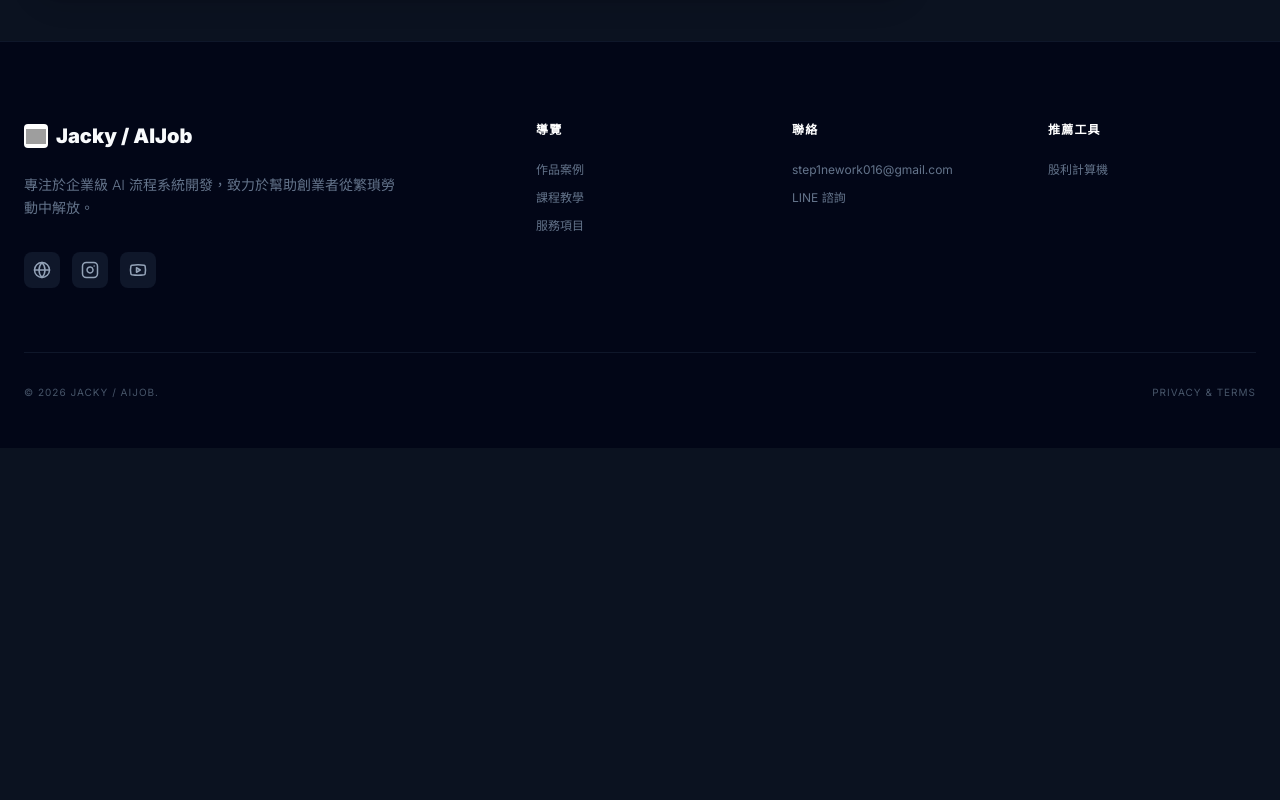
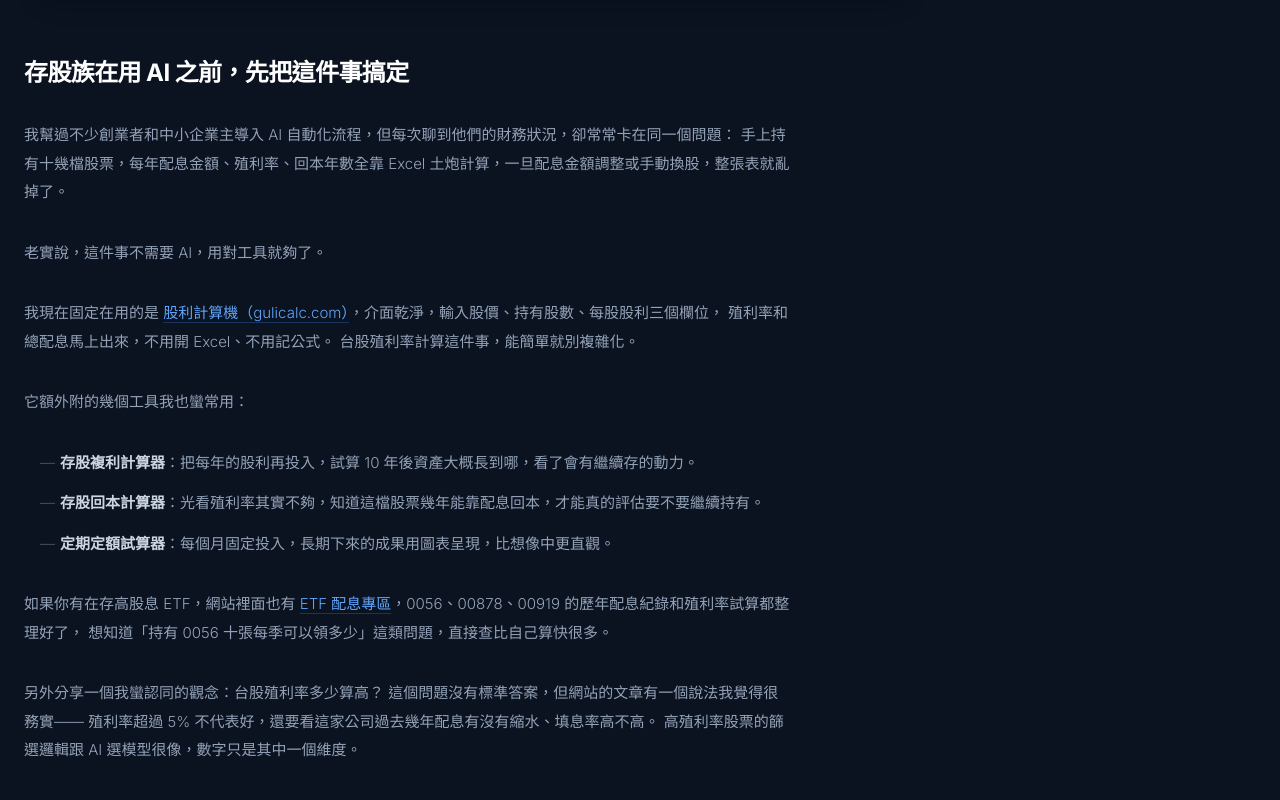
Before and after one commit to jacky6658/JackyAI, a React (Vite) app: page /#/works in a window 1280 px wide. Shown: the part 2600-3400 px from the top of the page. Before the commit the page ends 3048 px from the top, so only its background shows below. Built offline with nearby package versions, Linux system fonts and the light colour scheme; grey boxes are pictures that could not be loaded.

Commit message:
feat: 在推薦工具區塊加入長尾關鍵字文章，含多個股利計算機反向連結
Co-Authored-By: Claude Sonnet 4.6 <noreply@anthropic.com>

```diff
--- a/pages/Works.tsx
+++ b/pages/Works.tsx
@@ -350,6 +350,78 @@ export const Works: React.FC = () => {
             </div>
           </div>
         </a>
+
+        {/* 文章內容 */}
+        <div className="mt-16 max-w-3xl space-y-8 text-slate-400 text-sm md:text-[15px] leading-[1.9] font-light">
+          <h3 className="text-white text-xl md:text-2xl font-bold tracking-tight mt-0">
+            存股族在用 AI 之前，先把這件事搞定
+          </h3>
+
+          <p>
+            我幫過不少創業者和中小企業主導入 AI 自動化流程，但每次聊到他們的財務狀況，卻常常卡在同一個問題：
+            手上持有十幾檔股票，每年配息金額、殖利率、回本年數全靠 Excel 土炮計算，一旦配息金額調整或手動換股，整張表就亂掉了。
+          </p>
+
+          <p>
+            老實說，這件事不需要 AI，用對工具就夠了。
+          </p>
+
+          <p>
+            我現在固定在用的是{' '}
+            <a
+              href="https://gulicalc.com/"
+              target="_blank"
+              rel="noreferrer"
+              className="text-blue-400 hover:text-blue-300 underline underline-offset-4 decoration-blue-500/30 hover:decoration-blue-400 transition-colors"
+            >
+              股利計算機（gulicalc.com）
+            </a>
+            ，介面乾淨，輸入股價、持有股數、每股股利三個欄位，
+            殖利率和總配息馬上出來，不用開 Excel、不用記公式。
+            台股殖利率計算這件事，能簡單就別複雜化。
+          </p>
+
+          <p>
+            它額外附的幾個工具我也蠻常用：
+          </p>
+
+          <ul className="space-y-3 pl-4 list-none">
+            <li className="relative pl-5 before:content-['—'] before:absolute before:left-0 before:text-slate-600">
+              <strong className="text-slate-300 font-semibold">存股複利計算器</strong>：把每年的股利再投入，試算 10 年後資產大概長到哪，看了會有繼續存的動力。
+            </li>
+            <li className="relative pl-5 before:content-['—'] before:absolute before:left-0 before:text-slate-600">
+              <strong className="text-slate-300 font-semibold">存股回本計算器</strong>：光看殖利率其實不夠，知道這檔股票幾年能靠配息回本，才能真的評估要不要繼續持有。
+            </li>
+            <li className="relative pl-5 before:content-['—'] before:absolute before:left-0 before:text-slate-600">
+              <strong className="text-slate-300 font-semibold">定期定額試算器</strong>：每個月固定投入，長期下來的成果用圖表呈現，比想像中更直觀。
+            </li>
+          </ul>
+
+          <p>
+            如果你有在存高股息 ETF，網站裡面也有{' '}
+            <a
+              href="https://gulicalc.com/articles"
+              target="_blank"
+              rel="noreferrer"
+              className="text-blue-400 hover:text-blue-300 underline underline-offset-4 decoration-blue-500/30 hover:decoration-blue-400 transition-colors"
+            >
+              ETF 配息專區
+            </a>
+            ，0056、00878、00919 的歷年配息紀錄和殖利率試算都整理好了，
+            想知道「持有 0056 十張每季可以領多少」這類問題，直接查比自己算快很多。
+          </p>
+
+          <p>
+            另外分享一個我蠻認同的觀念：台股殖利率多少算高？
+            這個問題沒有標準答案，但網站的文章有一個說法我覺得很務實——
+            殖利率超過 5% 不代表好，還要看這家公司過去幾年配息有沒有縮水、填息率高不高。
+            高殖利率股票的篩選邏輯跟 AI 選模型很像，數字只是其中一個維度。
+          </p>
+
+          <p>
+            工具選對了，財務決策才有辦法跟 AI 自動化一樣，省時又準確。
+          </p>
+        </div>
       </section>
     </div>
     </>
```
